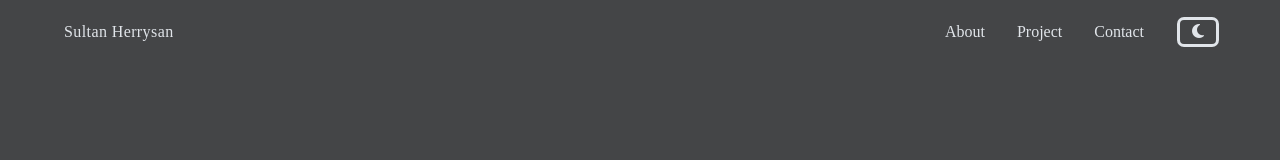
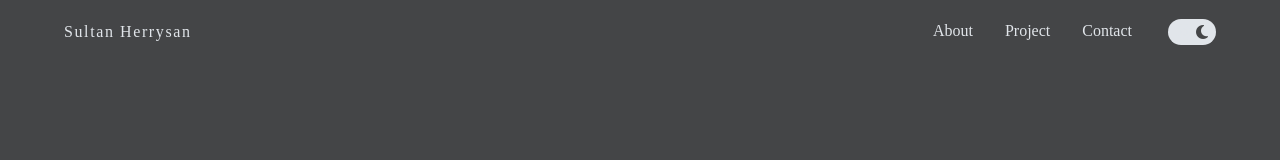
Before and after one commit to SweetSya/SweetSya.github.io, a website: page public/index.html in a window 1280 px wide. Drawn offline with Linux system fonts and the light colour scheme.

Commit message:
changing theme buttn style

```diff
--- a/public/index.html
+++ b/public/index.html
@@ -20,7 +20,7 @@
             <div class="fixed top-0 left-0 w-full">
                 <div class="mx-6 sm:mx-16 flex justify-between items-center h-16">
                     <div class="flex-grow">
-                        <p class="tracking-wide">Sultan Herrysan</p>
+                        <p class="tracking-widest">Sultan Herrysan</p>
                     </div>
                     <div class="flex gap-9">
                         <div class="hidden sm:block">
@@ -36,12 +36,10 @@
                                 </li>
                             </ul>
                         </div>
-                        <div id="theme-switch" class="outline rounded px-2 w-9 flex justify-center">
-                            <button id="theme-light">
-                                <i class="fa-solid fa-sun text-color_dark"></i>
-                            </button>
-                            <button id="theme-dark">
-                                <i class="fa-solid fa-moon text-color_light"></i>
+                        <div id="theme-switch" class="rounded-full w-12 py-[5px] flex justify-center bg-color_light dark:bg-color_dark">
+                            <button class="flex items-center justify-between w-full">
+                                <i id="theme-light" class="fa-solid fa-sun text-color_light pl-2"></i>
+                                <i id="theme-dark" class="fa-solid fa-moon text-color_dark pr-2"></i>
                             </button>
                         </div>
                         <div id="open-sm-nav" class="static sm:hidden">
@@ -53,13 +51,14 @@
                             <li class="ml-auto mr-[-5px] mt-[-12px]">
                                 <i id="close-sm-nav" class="fa-solid fa-xmark fa-3x"></i>
                             </li>
-                            <li class="text-5xl border-b-[1px] border-color_dark dark:border-color_light pb-3">
+                            <!-- if Selected = 'nav-selected opacity-40 pointer-events-none scale-90' -->
+                            <li class="nav-selected opacity-40 pointer-events-none scale-90 text-5xl border-b-[1px] border-color_dark dark:border-color_light p-3 hover:px-4 hover:bg-color_dark hover:dark:bg-color_light hover:text-color_light hover:dark:text-color_dark hover:scale-90 transition ease-in-out duration-300">
                                 <p>About</p>
                             </li>
-                            <li class="text-5xl border-b-[1px] border-color_dark dark:border-color_light pb-3">
+                            <li class="text-5xl border-b-[1px] border-color_dark dark:border-color_light p-3 hover:px-4 hover:bg-color_dark hover:dark:bg-color_light hover:text-color_light hover:dark:text-color_dark hover:scale-90 transition ease-in-out duration-300">
                                 <p>Project</p>
                             </li>
-                            <li class="text-5xl border-b-[1px] border-color_dark dark:border-color_light pb-3">
+                            <li class="text-5xl border-b-[1px] border-color_dark dark:border-color_light p-3 hover:px-4 hover:bg-color_dark hover:dark:bg-color_light hover:text-color_light hover:dark:text-color_dark hover:scale-90 transition ease-in-out duration-300">
                                 <p>Contact</p>
                             </li>
                         </ul>
@@ -69,8 +68,6 @@
         </Nav>
         <!-- END OF NAVBAR -->
 
-    </main>
-
     <!-- MAIN SCRIPT -->
     <script src="../src/main.js"></script>
 
```
Also changed, not shown: public/output.css.
